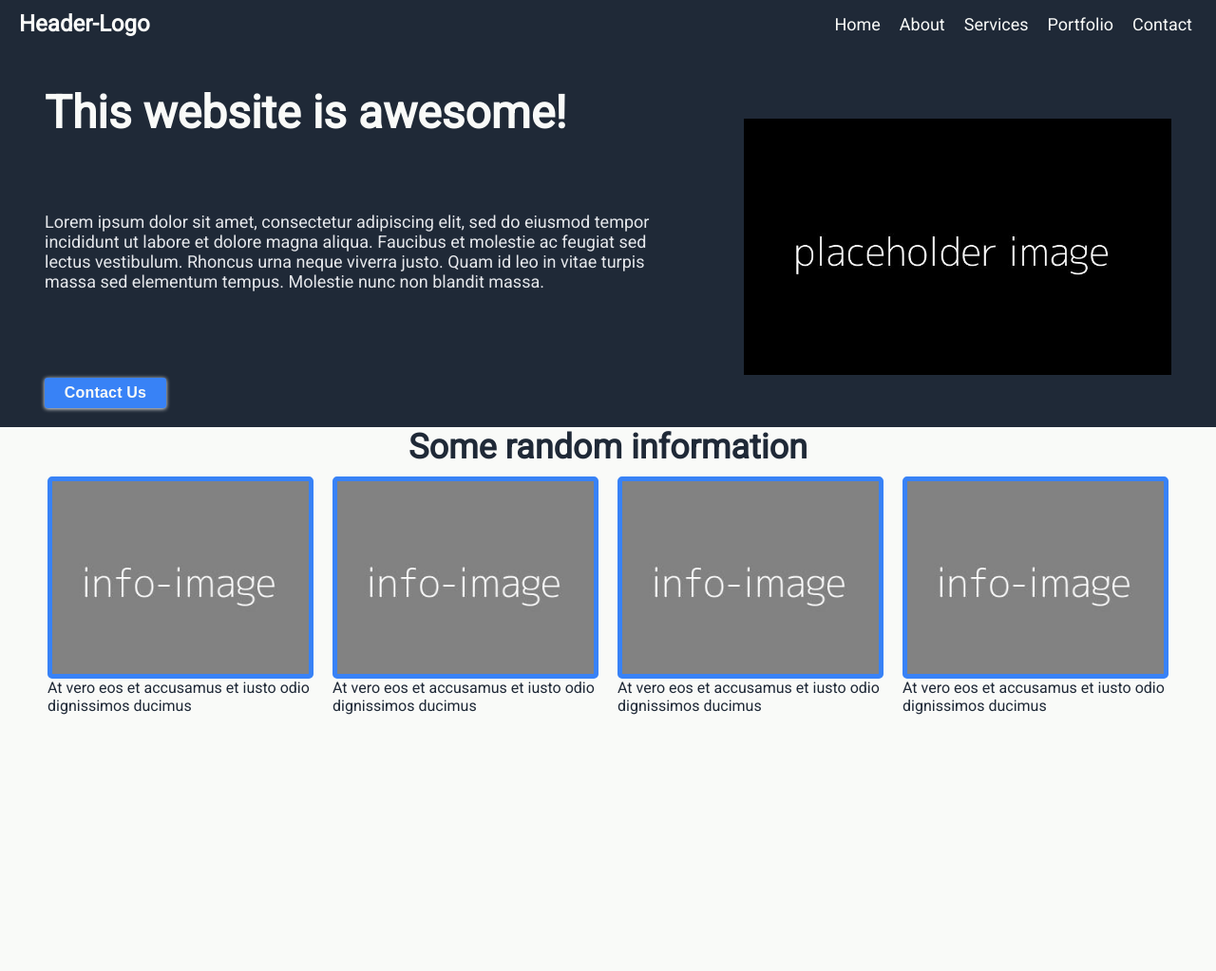
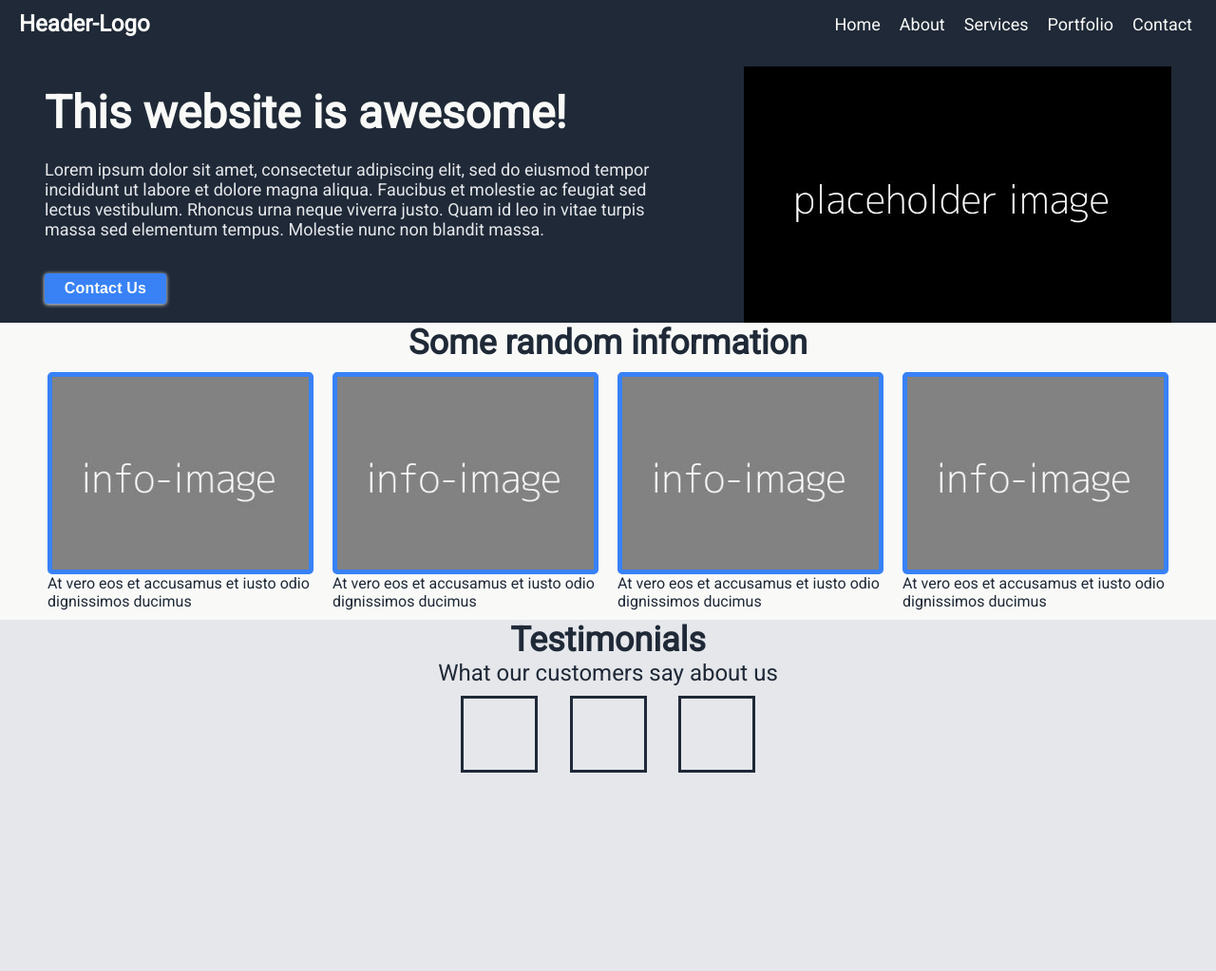
Before and after one commit to Reverae/odin-landing-page, a plain HTML site: page index.html in a window 1280 px wide. Shown: the whole page at 95% size. Before the commit the page ends 892 px from the top, so only its background shows below. Drawn offline with Linux system fonts and the light colour scheme.

Commit message:
added testimonials section *images broken throughout*
I can't get the images to work when I open the page in browers but they
work in live preview.

```diff
--- a/css/style.css
+++ b/css/style.css
@@ -163,6 +163,11 @@ section h1 {
   font-weight: 800;
 }
 
+.test {
+  background-color:#e5e7eb;
+
+}
+
 .hero p {
   color: #e5e7eb;
   font-size: 18px;
@@ -173,7 +178,7 @@ section h1 {
 }
 
 .container {
-  height: 400px;
+  height: auto;
   max-width: 1280px;
   padding: 0 20px;
   display: flex;
@@ -188,9 +193,41 @@ section h1 {
   align-items: stretch;
 }
 
-.info-container {
+.test-container, .test-head {
+  background-color:#e5e7eb;
+  font-size: 24px;
+  color: #1f2937;
+  flex-direction: column;
+}
 
+
+.test-quote {
+  font-weight: 300;
+  font-style: italic;
 }
+
+.test-wrap {
+  height: 300px;
+}
+
+.quotes {
+  display: flex;
+  justify-content: space-evenly;
+}
+
+.quote1, .quote2, .quote3 {
+  max-width: 150px;
+  max-height: 150px;
+  border: 3px solid #1F2937;
+  margin: 10px;
+}
+
+.quotes p {
+  width: 75px;
+  height: 75px;
+padding: 10px;
+}
+
 
 .hero-left {
   display: flex;
@@ -259,7 +296,7 @@ button:hover {
 
 /* information section */
 
-.info h2 {
+.info h2, .test h3 {
   font-weight: 800;
   font-size: 36px;
 }
--- a/index.html
+++ b/index.html
@@ -94,7 +94,27 @@
     </section>
 
     <!--section 4 testimonial-->
-
+    <section class="test">
+      <h3 class="test-head">Testimonials</h3>
+      <div class="container test-container">
+        <div class="test-header">
+          <p>What our customers say about us</p>
+        </div>
+        <div class="test-wrap">
+          <div class="quotes">
+            <div class="quote1">
+              <p></p>
+            </div>
+            <div class="quote2">
+              <p></p>
+            </div>
+            <div class="quote3">
+              <p></p>
+            </div>
+          </div>
+        </div>
+      </div>
+    </section>
     <!--section 5 call to action-->
 
     <!--Footer-->
```
